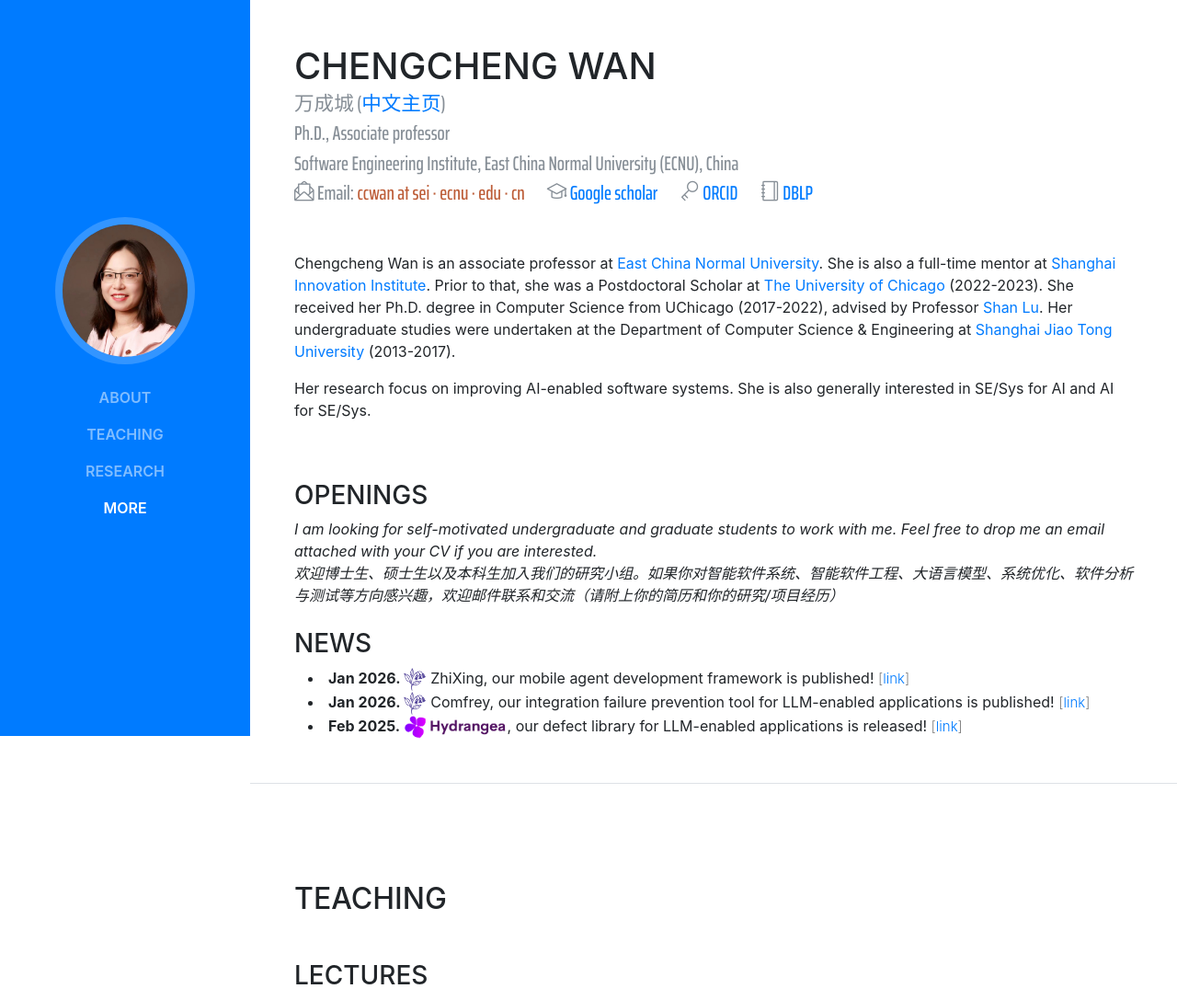
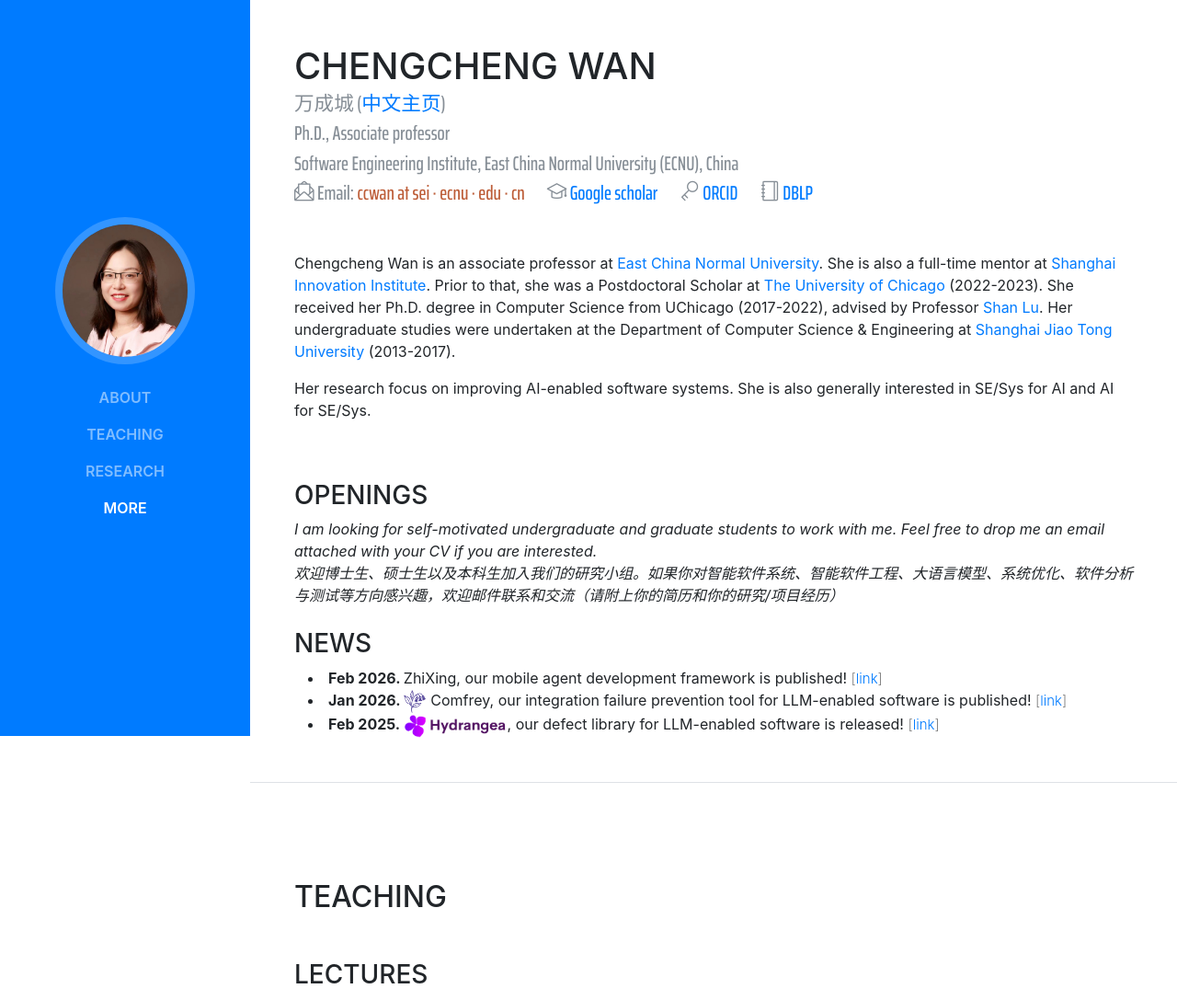
Before and after one commit to ChengCheng-Wan/chengcheng-wan.github.io, a website with bundled scripts: page index.html in a window 1280 px wide. Shown: the top 1087 px of the page at 92% size. Built offline with nearby package versions, Linux system fonts and the light colour scheme.

Commit message:
open source

```diff
--- a/index.html
+++ b/index.html
@@ -103,9 +103,9 @@
           <br /><br />
 
           <h3>News</h3>
-          <div class="container"> <li><strong>Jan 2026. </strong> <img src="img/logo/2025_Comfrey.png" alt="Comfrey"> ZhiXing, our mobile agent development framework is published!  <span class="pub_type">[<a href="https://github.com/apbocldueo/unimobile">link</a>]</span> </li> </div>
-          <div class="container"> <li><strong>Jan 2026. </strong> <img src="img/logo/2025_Comfrey.png" alt="Comfrey"> Comfrey, our integration failure prevention tool for LLM-enabled applications is published!  <span class="pub_type">[<a href="https://github.com/ycshao12/Comfrey_2026">link</a>]</span> </li> </div>
-          <div class="container"> <li><strong>Feb 2025. </strong> <img src="img/logo/2024_Hydrangea.png" alt="Hydrangea">, our defect library for LLM-enabled applications is released!  <span class="pub_type">[<a href="https://github.com/ycshao12/Hydrangea">link</a>]</span> </li> </div>
+          <div class="container"> <li><strong>Feb 2026. </strong> ZhiXing, our mobile agent development framework is published!  <span class="pub_type">[<a href="https://github.com/apbocldueo/unimobile">link</a>]</span> </li> </div>
+          <div class="container"> <li><strong>Jan 2026. </strong> <img src="img/logo/2025_Comfrey.png" alt="Comfrey"> Comfrey, our integration failure prevention tool for LLM-enabled software is published!  <span class="pub_type">[<a href="https://github.com/ycshao12/Comfrey_2026">link</a>]</span> </li> </div>
+          <div class="container"> <li><strong>Feb 2025. </strong> <img src="img/logo/2024_Hydrangea.png" alt="Hydrangea">, our defect library for LLM-enabled software is released!  <span class="pub_type">[<a href="https://github.com/ycshao12/Hydrangea">link</a>]</span> </li> </div>
         </div>
 
       </section>
```
